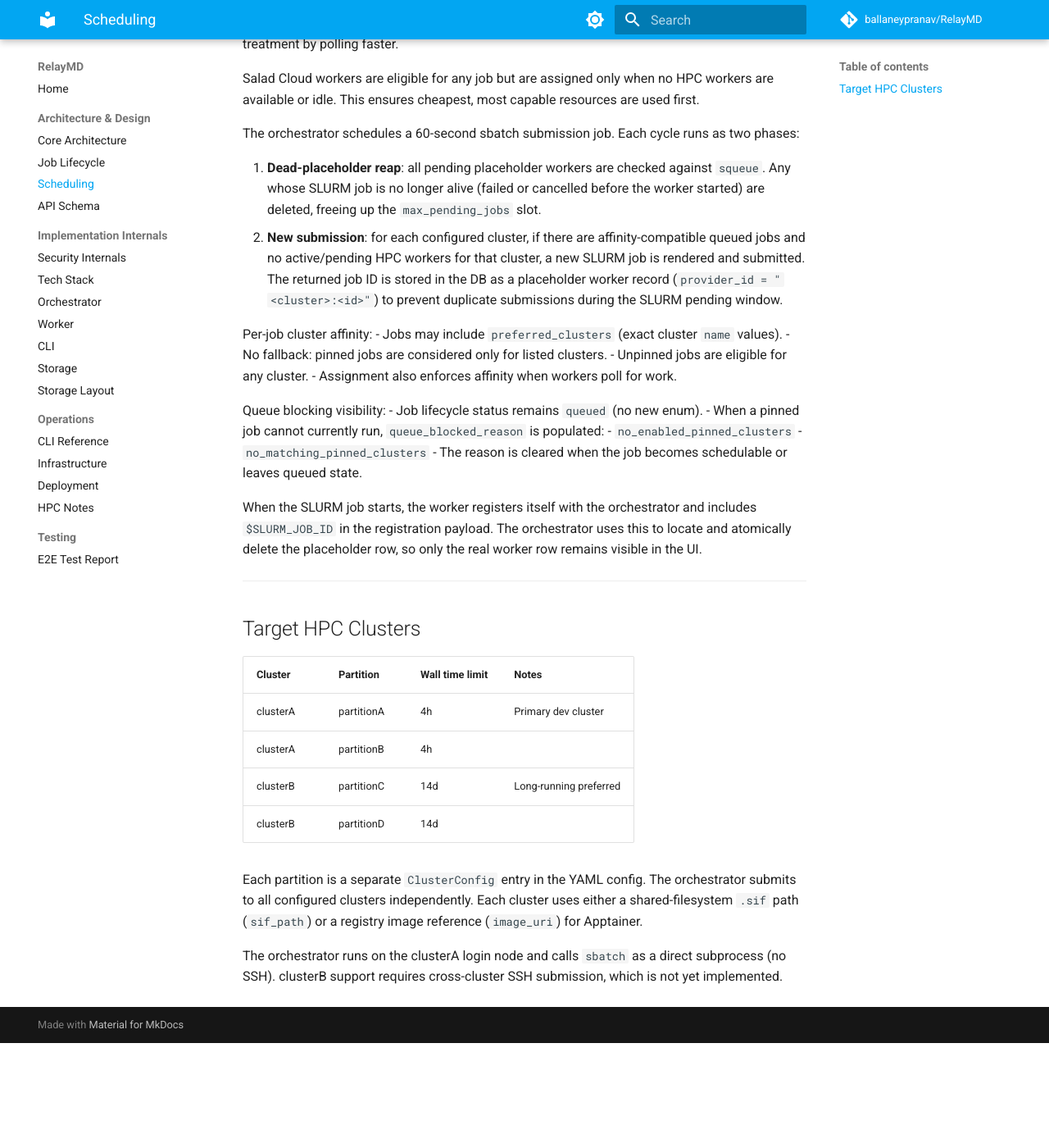
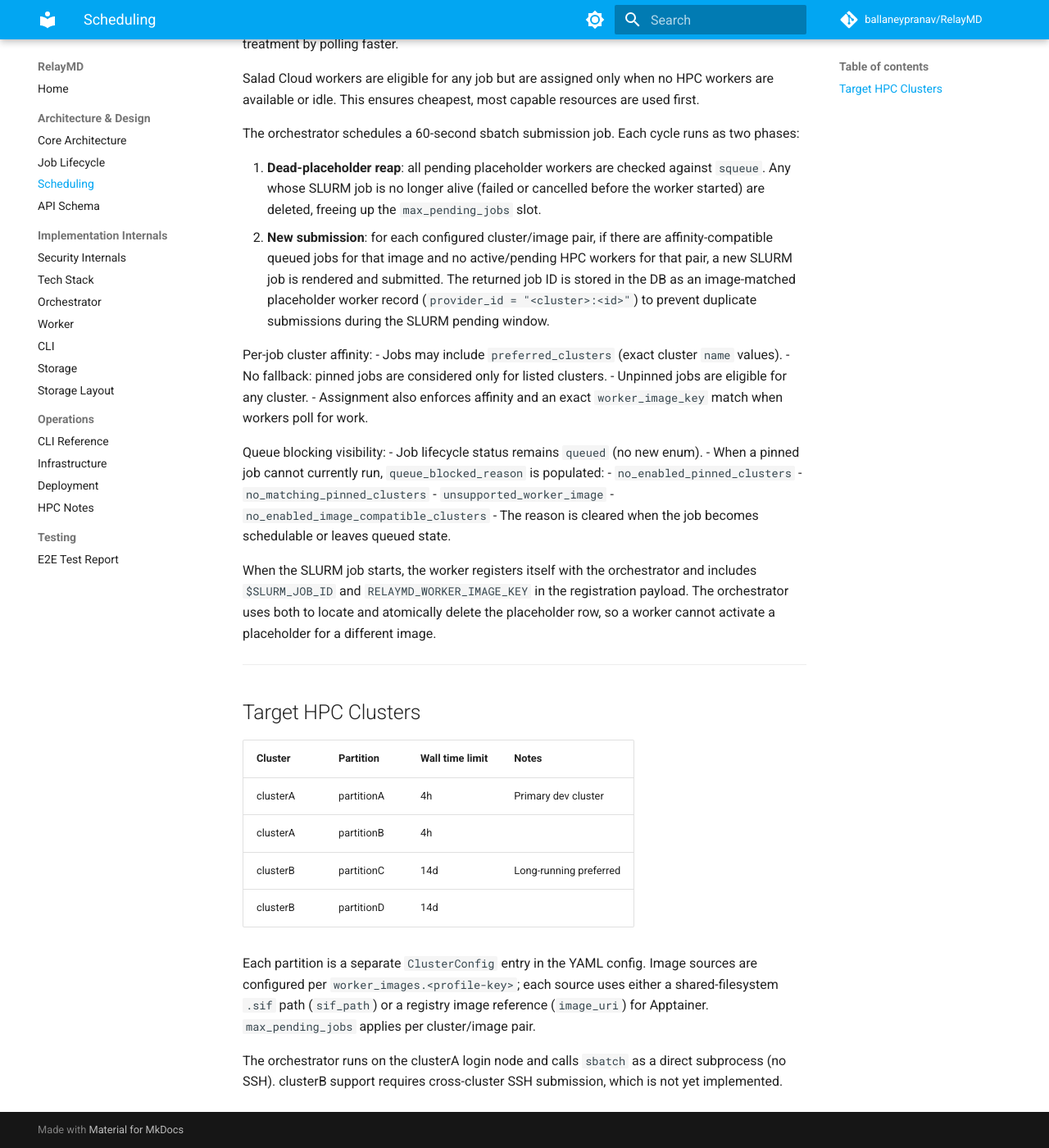
Before and after one commit to ballaneypranav/RelayMD, an MkDocs documentation site: the page built from docs/scheduling.md, in a window 1280 px wide and 1400 px high, scrolled down 391 px. Shown: the whole window at 82% size. Built offline with MkDocs 1.6.1 and Material for MkDocs 9.7.7, drawn with Linux system fonts in a browser that asks for light colours; comment, search, counter and statistics services are not loaded; before the commit the page ends 1663 px from its top, so only the background shows below that.

Commit message:
docs: document worker image selection and rollout

```diff
--- a/docs/scheduling.md
+++ b/docs/scheduling.md
@@ -13,22 +13,24 @@ Salad Cloud workers are eligible for any job but are assigned only when no HPC w
 The orchestrator schedules a 60-second sbatch submission job. Each cycle runs as two phases:
 
 1. **Dead-placeholder reap**: all pending placeholder workers are checked against `squeue`. Any whose SLURM job is no longer alive (failed or cancelled before the worker started) are deleted, freeing up the `max_pending_jobs` slot.
-2. **New submission**: for each configured cluster, if there are affinity-compatible queued jobs and no active/pending HPC workers for that cluster, a new SLURM job is rendered and submitted. The returned job ID is stored in the DB as a placeholder worker record (`provider_id = "<cluster>:<id>"`) to prevent duplicate submissions during the SLURM pending window.
+2. **New submission**: for each configured cluster/image pair, if there are affinity-compatible queued jobs for that image and no active/pending HPC workers for that pair, a new SLURM job is rendered and submitted. The returned job ID is stored in the DB as an image-matched placeholder worker record (`provider_id = "<cluster>:<id>"`) to prevent duplicate submissions during the SLURM pending window.
 
 Per-job cluster affinity:
 - Jobs may include `preferred_clusters` (exact cluster `name` values).
 - No fallback: pinned jobs are considered only for listed clusters.
 - Unpinned jobs are eligible for any cluster.
-- Assignment also enforces affinity when workers poll for work.
+- Assignment also enforces affinity and an exact `worker_image_key` match when workers poll for work.
 
 Queue blocking visibility:
 - Job lifecycle status remains `queued` (no new enum).
 - When a pinned job cannot currently run, `queue_blocked_reason` is populated:
   - `no_enabled_pinned_clusters`
   - `no_matching_pinned_clusters`
+  - `unsupported_worker_image`
+  - `no_enabled_image_compatible_clusters`
 - The reason is cleared when the job becomes schedulable or leaves queued state.
 
-When the SLURM job starts, the worker registers itself with the orchestrator and includes `$SLURM_JOB_ID` in the registration payload. The orchestrator uses this to locate and atomically delete the placeholder row, so only the real worker row remains visible in the UI.
+When the SLURM job starts, the worker registers itself with the orchestrator and includes `$SLURM_JOB_ID` and `RELAYMD_WORKER_IMAGE_KEY` in the registration payload. The orchestrator uses both to locate and atomically delete the placeholder row, so a worker cannot activate a placeholder for a different image.
 
 ---
 
@@ -41,6 +43,6 @@ When the SLURM job starts, the worker registers itself with the orchestrator and
 | clusterB | partitionC | 14d | Long-running preferred |
 | clusterB | partitionD | 14d |                        |
 
-Each partition is a separate `ClusterConfig` entry in the YAML config. The orchestrator submits to all configured clusters independently. Each cluster uses either a shared-filesystem `.sif` path (`sif_path`) or a registry image reference (`image_uri`) for Apptainer.
+Each partition is a separate `ClusterConfig` entry in the YAML config. Image sources are configured per `worker_images.<profile-key>`; each source uses either a shared-filesystem `.sif` path (`sif_path`) or a registry image reference (`image_uri`) for Apptainer. `max_pending_jobs` applies per cluster/image pair.
 
 The orchestrator runs on the clusterA login node and calls `sbatch` as a direct subprocess (no SSH). clusterB support requires cross-cluster SSH submission, which is not yet implemented.
```
Also changed, not shown: deploy/hpc/README.md (+2 -2 lines), deploy/slurm/README.md (+8 -3 lines), docs/cli.md (+12 -1 lines), docs/deployment.md (+2 -2 lines).
